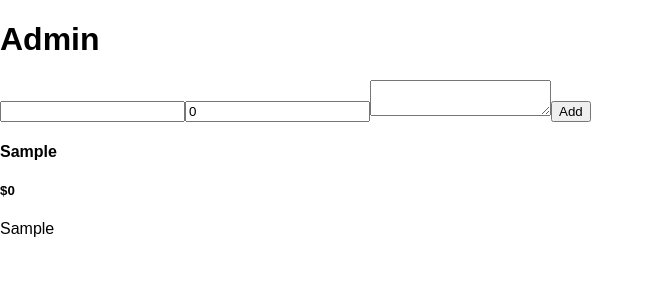
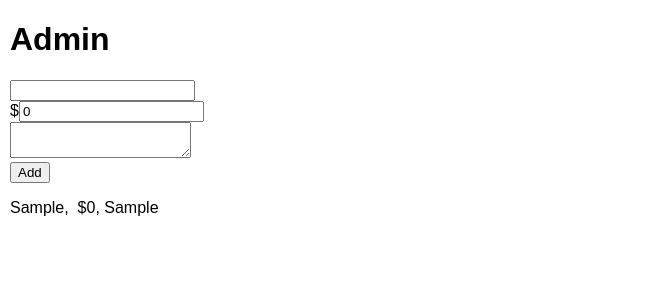
Before and after one commit to gnkatchmar/501-checkout, a React (Create React App) app: page / in a window 1280 px wide. Both pictures are taken after typing "Sample", "Sample" into the empty fields and a click on the button "Add". Shown: the top 300 px of the page, without its empty margins (0-654 px from the left). Built offline with nearby package versions, Linux system fonts and the light colour scheme.

Commit message:
some reformatting

```diff
--- a/src/App.css
+++ b/src/App.css
@@ -1,3 +1,3 @@
 .App {
-
+  margin: 10px;
 }
--- a/src/App.js
+++ b/src/App.js
@@ -9,7 +9,7 @@ class App extends Component {
   };
   handleAddItem = item => {
     this.setState(state => {
-      state.counter == 0;
+      // state.counter === 0;
       return {
         list: [...state.list, item],
       };
--- a/src/admin.js
+++ b/src/admin.js
@@ -32,20 +32,26 @@ class AdminContainer extends Component {
               onChange={this.handleChange}
               required
             />
+            <br />
+            $
             <input
               type="number"
+              placeholder="1.00"
+              step="0.01"
               min="0"
               required
               name="price"
               value={this.state.price}
               onChange={this.handleChange}
             />
+            <br />
             <textarea
               name="description"
               value={this.state.description}
               onChange={this.handleChange}
               required
             />
+            <br />
             <button>Add</button>
           </form>
         </div>
@@ -54,9 +60,9 @@ class AdminContainer extends Component {
             this.props.list.map((item) => {
               return (
                 <div>
-                  <h4>{item.productName}</h4>
-                  <h5>${item.price}</h5>
-                  <p>{item.description}</p>
+                  <p>{item.productName},&nbsp;
+                  ${item.price},&nbsp;
+                  {item.description}</p>
                 </div>
               )
             })
```
